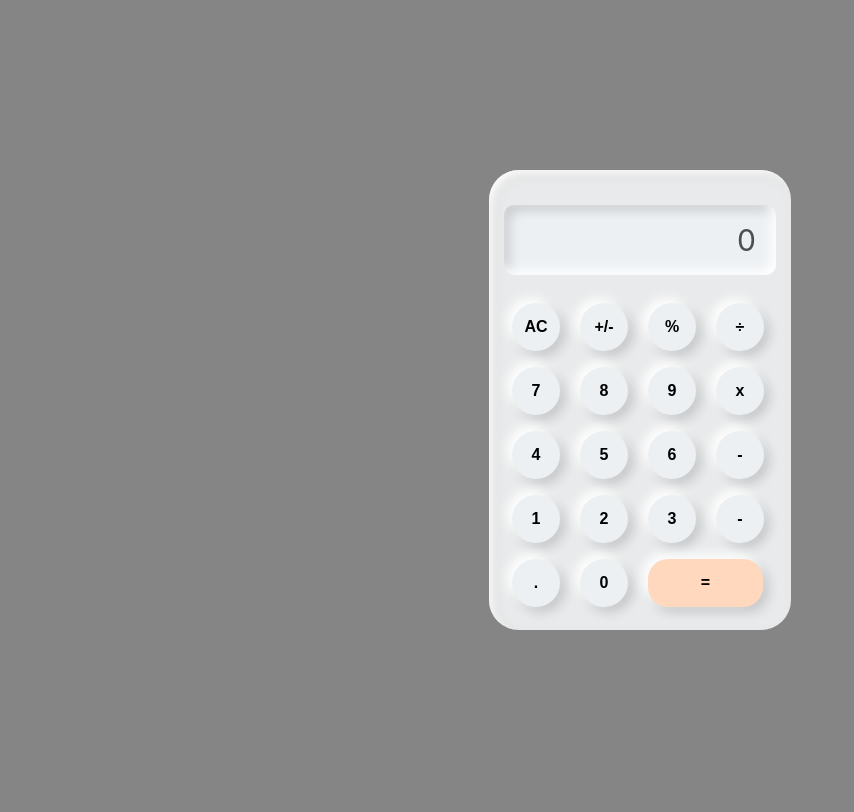
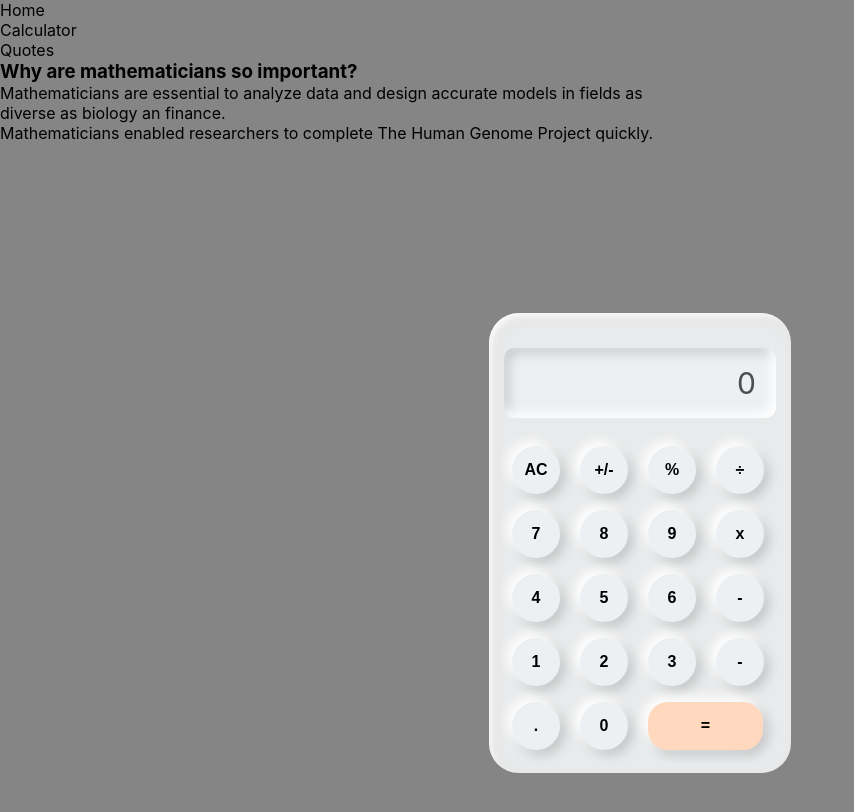
Before and after one commit to joel-kalema/Math-Magicians, a React (Create React App) app: page / in a window 1280 px wide. Shown: the top 812 px of the page, without its empty margins (0-854 px from the left). Built offline with nearby package versions, Linux system fonts and the light colour scheme.

Commit message:
Added the quote component

```diff
--- a/src/App.js
+++ b/src/App.js
@@ -1,6 +1,8 @@
 import React from 'react';
 import './App.css';
 import Calculator from './component/calculator';
+import Nav from './component/navBar';
+import Quote from './component/Quote';
 
 class App extends React.Component {
   constructor() {
@@ -11,6 +13,8 @@ class App extends React.Component {
   render() {
     return (
       <div>
+        <Nav />
+        <Quote />
         <Calculator />
       </div>
     );
--- /dev/null
+++ b/src/component/Quote.js
@@ -0,0 +1,14 @@
+/* eslint-disable max-len */
+import React from 'react';
+import '../App.css';
+
+const Quote = () => (
+  <div>
+    <h3>Why are mathematicians so important?</h3>
+    <p>Mathematicians are essential to analyze data and design accurate models in fields as</p>
+    <p>diverse as biology an finance.</p>
+    <p>Mathematicians enabled researchers to complete The Human Genome Project quickly.</p>
+  </div>
+);
+
+export default Quote;
--- a/src/component/navBar.js
+++ b/src/component/navBar.js
@@ -1,5 +1,5 @@
 import React from 'react';
-import './App.css';
+import '../App.css';
 
 const Nav = () => (
   <nav>
```
